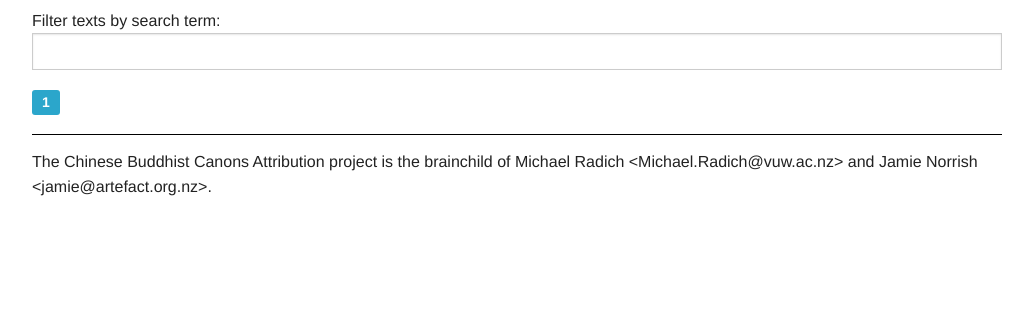
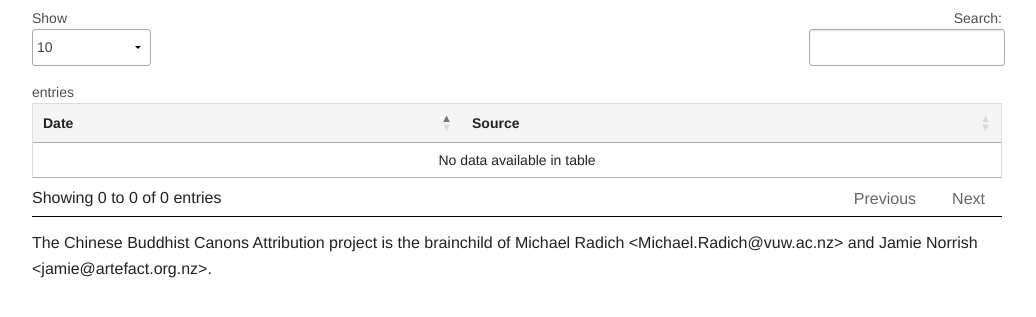
Before and after one commit to ajenhl/moad, a Django app: page /source/ in a window 1280 px wide. Shown: the part 110-427 px from the top of the page, without its empty margins (123-1159 px from the left). Run offline with Django 3.2, Linux system fonts and the light colour scheme; data that the repository does not hold is empty; parts of the project's set-up code (start-up, migrations or seed data) failed here and were passed over; some libraries are stand-ins or nearby versions.

Commit message:
Reworked display of sources list to use DataTables.

```diff
--- a/attribution/templates/attribution/display/source_list.html
+++ b/attribution/templates/attribution/display/source_list.html
@@ -1,25 +1,44 @@
 {% extends "attribution/display/base.html" %}
-{% load pagination_display %}
 
 {% block title %}{{ block.super }}List of sources{% endblock title %}
+
+{% block css %}
+{{ block.super }}
+<link rel="stylesheet" type="text/css" href="//cdn.datatables.net/1.10.0/css/jquery.dataTables.css">
+<link rel="stylesheet" type="text/css" href="//cdn.datatables.net/plug-ins/be7019ee387/integration/foundation/dataTables.foundation.css">
+{% endblock css %}
 
 {% block content %}
 <header>
   <h1>Sources</h1>
 </header>
 
-<form action="" method="get">
-<p>Filter texts by search term: <input name="q" type="search" value="{{ filter }}"></p>
-</form>
-
-<ul>
-  {% for source in sources %}
-  <li>
-    <a href="{% url 'source_display' source.id %}">{{ source }}</a>
-  </li>
-  {% endfor %}
-</ul>
-
-{% show_pagination num_pages current_page query_parameters %}
+<table id="source-table">
+  <thead>
+    <tr>
+      <th scope="col">Date</th>
+      <th scope="col">Source</th>
+    </tr>
+  </thead>
+  <tbody>
+    {% for source in sources %}
+    <tr>
+      <td>{{ source.date }}</td>
+      <td><a href="{% url 'source_display' source.id %}">{{ source }}</a></td>
+    </tr>
+    {% endfor %}
+  </tbody>
+</table>
 
 {% endblock content %}
+
+{% block end_js %}
+{{ block.super }}
+<script type="text/javascript" charset="utf8" src="//cdn.datatables.net/1.10.0/js/jquery.dataTables.js"></script>
+<script type="text/javascript" src="//cdn.datatables.net/plug-ins/be7019ee387/integration/foundation/dataTables.foundation.js"></script>
+<script>
+$(document).ready(function () {
+  $('#source-table').DataTable();
+});
+</script>
+{% endblock end_js %}
--- a/attribution/views.py
+++ b/attribution/views.py
@@ -39,23 +39,7 @@ def source_display (request, source_id):
     return render(request, 'attribution/display/source.html', context)
 
 def source_list_display (request):
-    source_list = attribution.models.Source.objects.all()
-    filter_text = request.GET.get('q', '')
-    if filter_text:
-        source_list = source_list.filter(name__icontains=filter_text)
-    paginator = Paginator(source_list, 50)
-    page = request.GET.get('page')
-    query_parameters = request.GET.copy()
-    query_parameters.pop('page', None)
-    try:
-        sources = paginator.page(page)
-    except PageNotAnInteger:
-        sources = paginator.page(1)
-    except EmptyPage:
-        sources = paginator.page(paginator.num_pages)
-    context = {'current_page': sources.number, 'filter': filter_text,
-               'num_pages': paginator.num_pages, 'sources': sources,
-               'query_parameters': query_parameters}
+    context = {'sources': attribution.models.Source.objects.all()}
     return render(request, 'attribution/display/source_list.html', context)
 
 def text_display (request, text_id):
```
